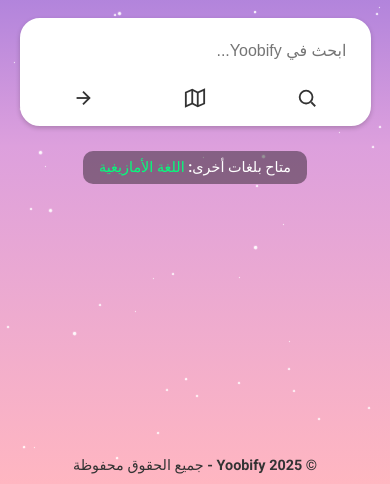
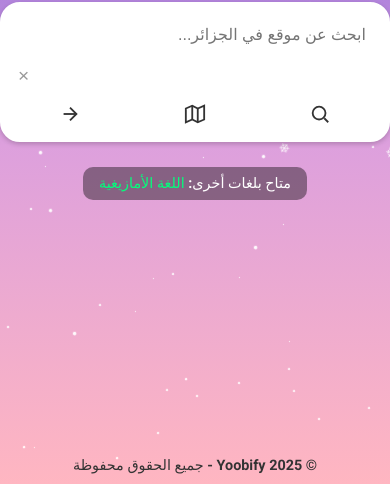
Before and after one commit to nedelben/gaza, a plain HTML site: page index.html in a window 390 px wide. Shown: the part 360-844 px from the top of the page. Drawn offline with Linux system fonts and the light colour scheme.

Commit message:
Update index.html

```diff
--- a/index.html
+++ b/index.html
@@ -3,16 +3,13 @@
 <head>
   <meta charset="UTF-8" />
   <meta name="viewport" content="width=device-width, initial-scale=1.0"/>
-  <!-- لون شريط التبويب في متصفح Chrome و Edge و Opera -->
-<meta name="theme-color" content="#6a5acd" />
+  <title>Yoobify - خريطة الجزائر</title>
 
-<!-- لون شريط التبويب في Firefox -->
-<meta name="msapplication-navbutton-color" content="#6a5acd" />
+  <!-- تغيير لون رأس المتصفح -->
+  <meta name="theme-color" content="#6a5acd" />
+  <meta name="msapplication-navbutton-color" content="#6a5acd" />
+  <meta name="apple-mobile-web-app-status-bar-style" content="black-translucent" />
 
-<!-- لون شريط التبويب في Safari على iOS -->
-<meta name="apple-mobile-web-app-status-bar-style" content="black-translucent" />
-
-  <title>Yoobify - محرك بحث</title>
   <link href="https://fonts.googleapis.com/css2?family=Roboto:wght@700&display=swap" rel="stylesheet"/>
   <style>
     * {
@@ -29,7 +26,7 @@
       align-items: center;
       justify-content: center;
       min-height: 100vh;
-      overflow-x: hidden;
+      overflow: hidden; /* منع الاهتزاز */
       background: linear-gradient(to top, #ffb6c1 0%, #dda0dd 40%, #9370db 70%, #6a5acd 100%);
       position: relative;
     }
@@ -41,7 +38,6 @@
       text-shadow: 0 2px 8px rgba(0,0,0,0.4);
       margin-bottom: 30px;
       text-align: center;
-      z-index: 2;
     }
 
     .search-bar {
@@ -49,14 +45,14 @@
       align-items: center;
       justify-content: space-between;
       border: 2px solid #fff;
-      border-radius: 30px;
+      border-radius: 20px;
       padding: 8px 12px;
       background-color: #fff;
-      width: 90%;
+      width: 100%;
       max-width: 600px;
       box-shadow: 0 2px 5px rgba(0,0,0,0.2);
+      flex-wrap: wrap;
       z-index: 2;
-      flex-wrap: wrap;
     }
 
     .search-bar input {
@@ -68,6 +64,19 @@
       background: transparent;
       color: #000;
       min-width: 180px;
+    }
+
+    .clear-btn {
+      background: none;
+      border: none;
+      font-size: 1.2rem;
+      color: #999;
+      cursor: pointer;
+      margin-right: 5px;
+    }
+
+    .clear-btn:hover {
+      color: #333;
     }
 
     .vertical-line {
@@ -87,7 +96,7 @@
     .icon-btn {
       background: none;
       border: none;
-      cursor: default;
+      cursor: pointer;
       padding: 5px;
       display: flex;
       align-items: center;
@@ -100,10 +109,11 @@
       stroke: #333;
       stroke-width: 2;
       fill: none;
+      transition: stroke 0.3s;
     }
 
-    #clearBtn {
-      display: none;
+    .icon-btn:hover svg {
+      stroke: #000;
     }
 
     .language {
@@ -133,7 +143,6 @@
       font-size: 0.9rem;
       color: #333;
       z-index: 2;
-      width: 100%;
       text-align: center;
     }
 
@@ -154,7 +163,7 @@
     }
 
     .snowflake {
-      position: absolute;
+      position: fixed;
       top: -10px;
       color: white;
       font-size: 1.5em;
@@ -162,14 +171,15 @@
       pointer-events: none;
       animation-name: fall;
       animation-timing-function: linear;
-      will-change: transform;
+      z-index: 1;
     }
 
     @keyframes fall {
       0% { transform: translateY(0) rotate(0deg); opacity: 1; }
-      100% { transform: translateY(100vh) rotate(180deg); opacity: 0.5; }
+      100% { transform: translateY(100vh) rotate(360deg); opacity: 0.8; }
     }
 
+    /* 📱 Responsiveness */
     @media (max-width: 600px) {
       .logo {
         font-size: 2.5rem;
@@ -180,7 +190,6 @@
         align-items: stretch;
         border-radius: 20px;
         padding: 10px;
-        width: 90vw;
       }
 
       .vertical-line {
@@ -190,6 +199,12 @@
       .icon-buttons {
         justify-content: space-around;
         margin-top: 10px;
+        width: 100%;
+      }
+
+      .clear-btn {
+        align-self: flex-end;
+        margin-top: 8px;
       }
 
       .language {
@@ -200,32 +215,27 @@
   </style>
 </head>
 <body>
-  <div class="logo">BITproton</div>
+  <div class="logo">Yoobify</div>
 
   <div class="search-bar">
-    <input id="searchInput" type="text" placeholder="ابحث في Yoobify...">
-    <button id="clearBtn" class="icon-btn" aria-label="حذف">
-      <svg viewBox="0 0 24 24">
-        <line x1="18" y1="6" x2="6" y2="18" />
-        <line x1="6" y1="6" x2="18" y2="18" />
-      </svg>
-    </button>
+    <input id="searchInput" type="text" placeholder="ابحث عن موقع في الجزائر...">
+    <button id="clearBtn" class="clear-btn" onclick="clearSearch()" title="حذف">×</button>
     <div class="vertical-line"></div>
     <div class="icon-buttons">
-      <button class="icon-btn" aria-label="بحث">
+      <button class="icon-btn" title="بحث">
         <svg viewBox="0 0 24 24">
           <circle cx="11" cy="11" r="7"/>
           <line x1="16.65" y1="16.65" x2="21" y2="21"/>
         </svg>
       </button>
-      <button class="icon-btn" aria-label="خريطة">
+      <button class="icon-btn" title="خريطة">
         <svg viewBox="0 0 24 24">
           <polygon points="2 6 9 3 15 6 22 3 22 18 15 21 9 18 2 21 2 6"/>
           <line x1="9" y1="3" x2="9" y2="18"/>
           <line x1="15" y1="6" x2="15" y2="21"/>
         </svg>
       </button>
-      <button class="icon-btn" aria-label="إرسال">
+      <button class="icon-btn" title="إرسال">
         <svg viewBox="0 0 24 24">
           <line x1="5" y1="12" x2="19" y2="12"/>
           <polyline points="12 5 19 12 12 19"/>
@@ -247,31 +257,16 @@
     const clearBtn = document.getElementById('clearBtn');
 
     input.addEventListener('input', () => {
-      clearBtn.style.display = input.value ? 'inline-flex' : 'none';
+      clearBtn.style.display = input.value ? 'inline' : 'none';
     });
 
-    input.addEventListener('keypress', (e) => {
-      if (e.key === 'Enter') e.preventDefault();
-    });
-
-    clearBtn.addEventListener('click', () => {
+    function clearSearch() {
       input.value = '';
       clearBtn.style.display = 'none';
       input.focus();
-    });
+    }
 
-    function createStar() {
-      const star = document.createElement("div");
-      star.classList.add("star");
-      star.style.left = Math.random() * window.innerWidth + "px";
-      star.style.top = Math.random() * window.innerHeight + "px";
-      const size = (Math.random() * 2 + 1) + "px";
-      star.style.width = size;
-      star.style.height = size;
-      document.body.appendChild(star);
-    }
-    for (let i = 0; i < 100; i++) createStar();
-
+    // الثلوج
     function createSnowflake() {
       const snowflake = document.createElement("div");
       snowflake.classList.add("snowflake");
@@ -283,7 +278,22 @@
       document.body.appendChild(snowflake);
       setTimeout(() => snowflake.remove(), parseFloat(duration) * 1000);
     }
-    setInterval(createSnowflake, 1000);
+    setInterval(createSnowflake, 200);
+
+    // النجوم
+    function createStar() {
+      const star = document.createElement("div");
+      star.classList.add("star");
+      star.style.left = Math.random() * window.innerWidth + "px";
+      star.style.top = Math.random() * window.innerHeight + "px";
+      const size = (Math.random() * 2 + 1) + "px";
+      star.style.width = size;
+      star.style.height = size;
+      document.body.appendChild(star);
+    }
+    for (let i = 0; i < 100; i++) {
+      createStar();
+    }
   </script>
 </body>
 </html>
```
